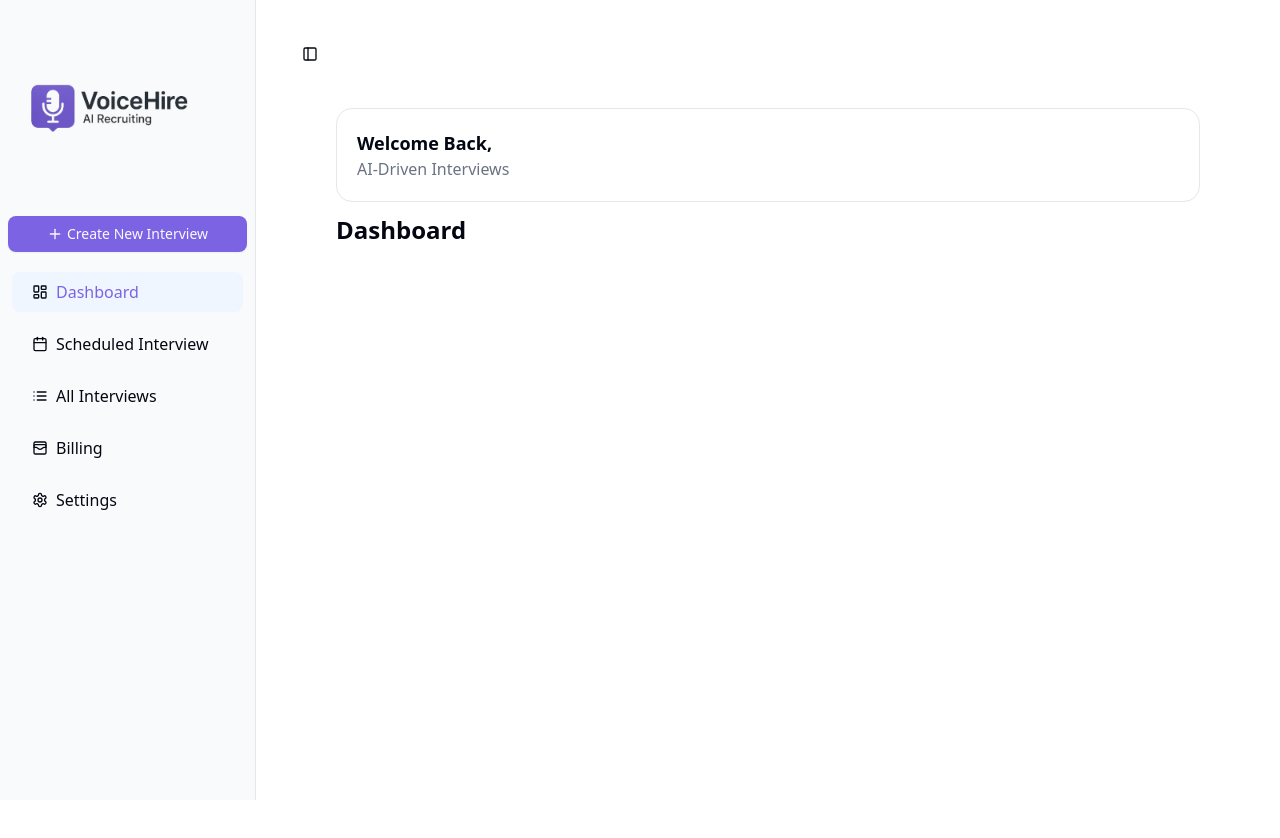
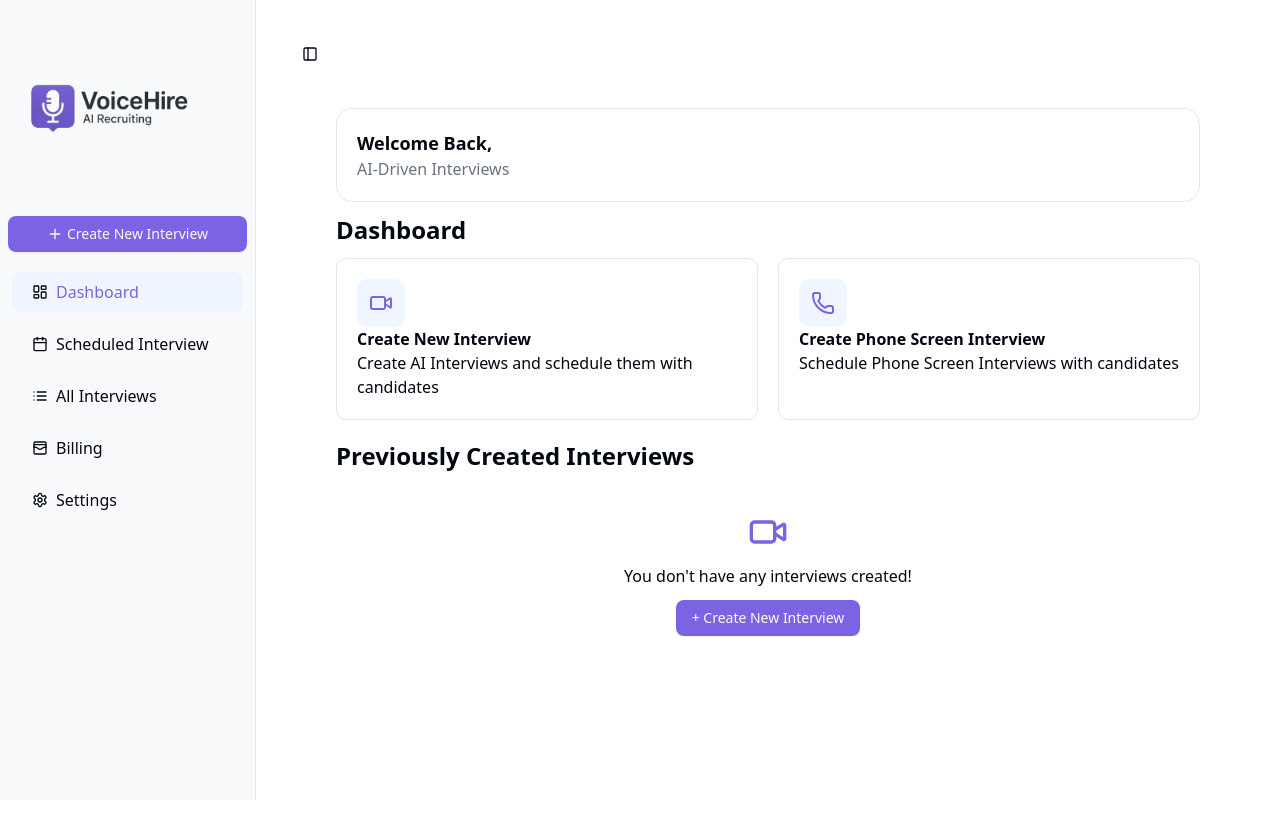
Before and after one commit to urvihp1001/VoiceHire, a Next.js app: page /dashboard in a window 1280 px wide. Shown: the top 838 px of the page. Built offline with nearby package versions, Linux system fonts and the light colour scheme; no server answers.

Commit message:
dashboard created

```diff
--- a/app/(main)/dashboard/_components/CreateOptions.jsx
+++ b/app/(main)/dashboard/_components/CreateOptions.jsx
@@ -0,0 +1,21 @@
+import { Phone, Video } from 'lucide-react'
+import React from 'react'
+
+function CreateOptions() {
+  return (
+    <div className='grid grid-cols-2 gap-5'>
+      <div className='bg-white border border-gray-200 rounded-lg p-5'>
+        <Video className='p-3 text-primary bg-blue-50 rounded-lg  h-12 w-12'/>
+        <h2 className='font-bold'>Create New Interview</h2>
+        <p>Create AI Interviews and schedule them with candidates</p>
+      </div>
+      <div className='bg-white border border-gray-200 rounded-lg p-5'>
+        <Phone className='p-3 text-primary bg-blue-50 rounded-lg  h-12 w-12'/>
+        <h2 className='font-bold'>Create Phone Screen Interview</h2>
+        <p>Schedule Phone Screen Interviews with candidates</p>
+      </div>
+    </div>
+  )
+}
+
+export default CreateOptions
--- /dev/null
+++ b/app/(main)/dashboard/_components/LatestInterviewList.jsx
@@ -0,0 +1,20 @@
+import { Button } from '@/components/ui/button'
+import { Camera, Video } from 'lucide-react'
+import React,{useState} from 'react'
+
+function LatestInterviewList() {
+    const [interviewList,setInterviewList]=useState([])
+  return (
+    <div className='my-5'>
+        <h2 className='font-bold text-2xl'>Previously Created Interviews</h2>
+        {interviewList?.length==0&&<div className='p-5 flex flex-col gap-3 items-center  mt-5'>
+            <Video className='h-10 w-10 text-primary'/>
+            <h2>You don't have any interviews created!</h2>
+            <Button>+ Create New Interview</Button>
+            </div>
+            }
+    </div>
+  )
+}
+
+export default LatestInterviewList
--- a/app/(main)/dashboard/page.jsx
+++ b/app/(main)/dashboard/page.jsx
@@ -1,11 +1,15 @@
 "use client"
 import WelcomeContainer from "./_components/WelcomeContainer";
-
+import CreateOptions from "./_components/CreateOptions";
+import LatestInterviewList from "./_components/LatestInterviewList";
 function Dashboard(){
     return(
         <div>
             <WelcomeContainer/>
             <h2 className="my-3 font-bold text-2xl">Dashboard</h2>
+            <CreateOptions/>
+
+            <LatestInterviewList/>
         </div>
     )
 }
```
